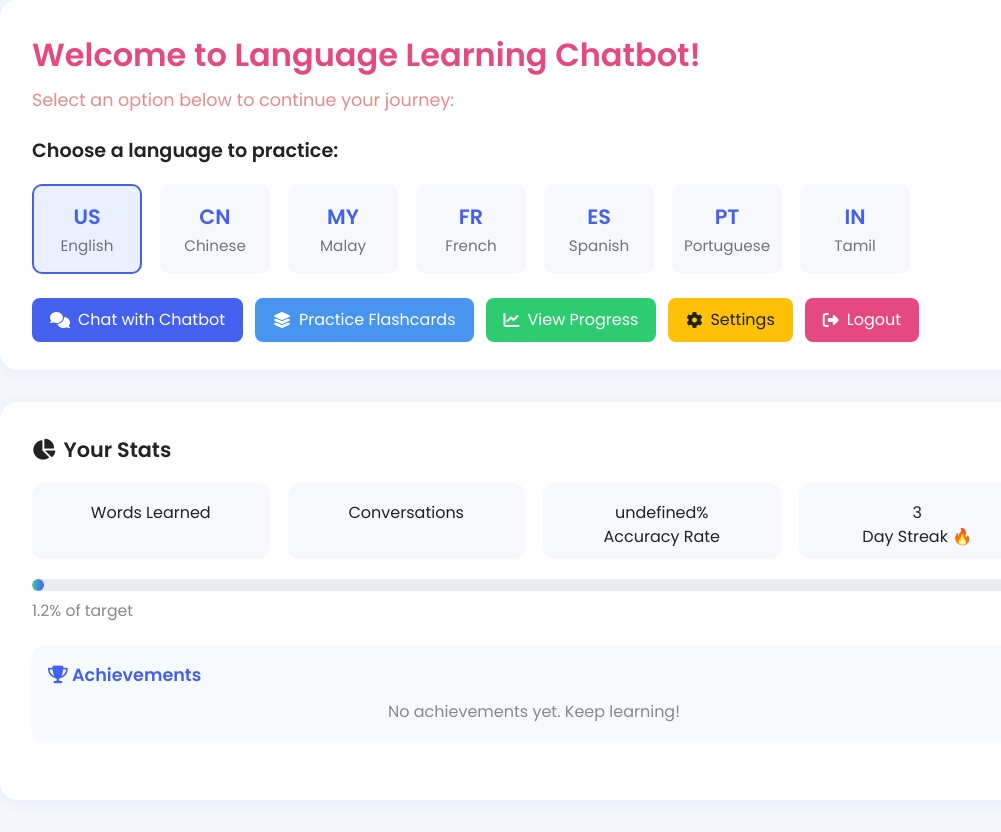
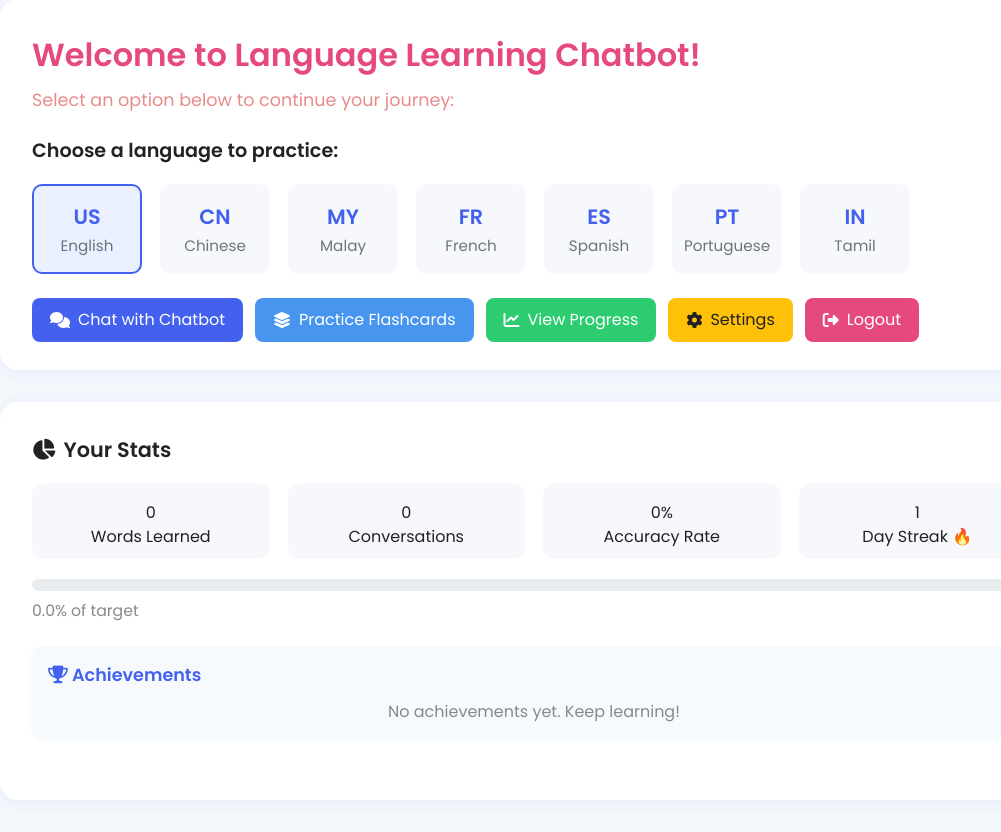
Before and after one commit to aidankhaliq/language-learning-app, a Flask app: page /dashboard in a window 1280 px wide. Shown: the part 97-929 px from the top of the page, without its empty margins (106-1107 px from the left). Run offline with Flask 3, Linux system fonts and the light colour scheme; the visitor is signed in with stand-in values (Sample User, id 1); data comes from the database, SQL or seed files in the repository; data that the repository does not hold is empty.

Commit message:
Fix progress tracking system and metrics display - Add missing quiz_results table creation to fix 'no such table' error - Enhance error handling in progress stats functions with try-catch blocks - Fix undefined values in dashboard and chatbot progress displays - Add real-time progress updates for quiz completion, study list, and chat sessions - Improve daily streak calculation with better null handling - Add debug logging for database table creation - Ensure all progress metrics display properly with fallback values

```diff
--- a/app.py
+++ b/app.py
@@ -251,6 +251,20 @@
                 )
             ''')
 
+            # Create legacy quiz results table (for backward compatibility)
+            conn.execute('''
+                CREATE TABLE IF NOT EXISTS quiz_results (
+                    id INTEGER PRIMARY KEY AUTOINCREMENT,
+                    user_id INTEGER NOT NULL,
+                    language TEXT NOT NULL,
+                    difficulty TEXT NOT NULL,
+                    score INTEGER NOT NULL,
+                    total INTEGER NOT NULL,
+                    timestamp DATETIME DEFAULT CURRENT_TIMESTAMP,
+                    FOREIGN KEY (user_id) REFERENCES users (id)
+                )
+            ''')
+
             # Create study list table for word tracking
             conn.execute('''
                 CREATE TABLE IF NOT EXISTS study_list (
@@ -296,6 +310,11 @@
             conn.commit()
             print("✅ Essential database tables created!")
 
+            # Log which tables exist for debugging
+            tables = conn.execute("SELECT name FROM sqlite_master WHERE type='table';").fetchall()
+            table_names = [table[0] for table in tables]
+            print(f"✅ Database tables: {', '.join(table_names)}")
+
     except Exception as e:
         print(f"Error initializing database tables: {e}")
         # Don't raise the exception to avoid breaking the app
@@ -438,6 +457,99 @@
             (user_id, notification_message, datetime.now())
         )
         conn.commit()
+
+def update_user_progress(user_id):
+    """
+    Updates user progress metrics immediately after an activity.
+
+    Args:
+        user_id (int): The ID of the user to update progress for
+    """
+    try:
+        with get_db_connection() as conn:
+            # Calculate current stats
+            words_learned = conn.execute(
+                'SELECT COUNT(*) as count FROM study_list WHERE user_id = ?',
+                (user_id,)
+            ).fetchone()['count']
+
+            conversation_count = conn.execute(
+                'SELECT COUNT(DISTINCT session_id) as count FROM chat_sessions WHERE user_id = ?',
+                (user_id,)
+            ).fetchone()['count']
+
+            # Calculate accuracy rate from both quiz tables
+            total_score = 0
+            total_questions = 0
+
+            try:
+                quiz_stats_enhanced = conn.execute('''
+                    SELECT
+                        SUM(score) as total_score,
+                        SUM(total) as total_questions
+                    FROM quiz_results_enhanced
+                    WHERE user_id = ?
+                ''', (user_id,)).fetchone()
+                total_score += quiz_stats_enhanced['total_score'] or 0
+                total_questions += quiz_stats_enhanced['total_questions'] or 0
+            except Exception as e:
+                print(f"Error querying quiz_results_enhanced in update_user_progress: {e}")
+
+            try:
+                quiz_stats_legacy = conn.execute('''
+                    SELECT
+                        SUM(score) as total_score,
+                        SUM(total) as total_questions
+                    FROM quiz_results
+                    WHERE user_id = ?
+                ''', (user_id,)).fetchone()
+                total_score += quiz_stats_legacy['total_score'] or 0
+                total_questions += quiz_stats_legacy['total_questions'] or 0
+            except Exception as e:
+                print(f"Error querying quiz_results (legacy) in update_user_progress: {e}")
+
+            accuracy_rate = 0
+            if total_questions and total_questions > 0:
+                accuracy_rate = (total_score / total_questions) * 100
+
+            # Update or insert progress record
+            today = datetime.now().date()
+            existing_progress = conn.execute(
+                'SELECT daily_streak, last_activity_date FROM user_progress WHERE user_id = ?',
+                (user_id,)
+            ).fetchone()
+
+            # Calculate streak
+            if existing_progress:
+                last_activity = None
+                if existing_progress['last_activity_date']:
+                    try:
+                        last_activity = datetime.strptime(existing_progress['last_activity_date'], '%Y-%m-%d').date()
+                    except (ValueError, TypeError):
+                        last_activity = None
+
+                if last_activity:
+                    days_diff = (today - last_activity).days
+                    if days_diff == 1:  # Consecutive day
+                        new_streak = (existing_progress['daily_streak'] or 0) + 1
+                    elif days_diff == 0:  # Same day
+                        new_streak = existing_progress['daily_streak'] or 1
+                    else:  # Streak broken
+                        new_streak = 1
+                else:
+                    new_streak = 1
+            else:
+                new_streak = 1
+
+            conn.execute('''
+                INSERT OR REPLACE INTO user_progress
+                (user_id, words_learned, conversation_count, accuracy_rate, daily_streak, last_activity_date, last_updated)
+                VALUES (?, ?, ?, ?, ?, ?, CURRENT_TIMESTAMP)
+            ''', (user_id, words_learned, conversation_count, accuracy_rate, new_streak, today))
+            conn.commit()
+
+    except Exception as e:
+        print(f"Error updating user progress: {e}")
 
 # --- Admin Decorator ---
 def admin_required(f):
@@ -1358,6 +1470,9 @@
                     INSERT INTO chat_sessions (session_id, user_id, language)
                     VALUES (?, ?, ?)
                 ''', (session_id, session['user_id'], language))
+
+                # Update user progress metrics for new conversation
+                update_user_progress(session['user_id'])
 
         # If image is present, use Gemini Vision
         if image_file and allowed_file(image_file.filename):
@@ -1826,6 +1941,9 @@
         percentage_score = int((correct/total)*100)
         quiz_notification = f"You scored {correct}/{total} ({percentage_score}%) in {language} {difficulty} quiz"
         add_notification(user_id, quiz_notification)
+
+        # Update user progress metrics
+        update_user_progress(user_id)
 
         # Create achievement notifications for special scores
         if correct == total:  # Perfect score
@@ -2741,6 +2859,11 @@
                     print(f"Error adding word '{word}' to study list: {e}")
             conn.commit()
         print(f"Total words added: {added}")
+
+        # Update user progress metrics if words were added
+        if added > 0:
+            update_user_progress(session['user_id'])
+
         return jsonify({'status': 'success', 'added': added})
 
     # Fallback to single word
@@ -2760,6 +2883,11 @@
             result = conn.execute('INSERT OR IGNORE INTO study_list (user_id, word, language, added_at, note) VALUES (?, ?, ?, CURRENT_TIMESTAMP, NULL)', (session['user_id'], word, language))
             conn.commit()
             print(f"Single word add result - Word: {word}, Changes: {conn.total_changes}")
+
+            # Update user progress metrics if word was added
+            if conn.total_changes > 0:
+                update_user_progress(session['user_id'])
+
         return jsonify({'status': 'success'})
     except Exception as e:
         print(f"Error in add_to_study_list: {e}")
@@ -2791,6 +2919,10 @@
         with get_db_connection() as conn:
             conn.execute('DELETE FROM study_list WHERE user_id = ? AND word = ?', (session['user_id'], word))
             conn.commit()
+
+            # Update user progress metrics after word removal
+            update_user_progress(session['user_id'])
+
         return jsonify({'status': 'success'})
     except Exception as e:
         print(f"Error in remove_from_study_list: {e}")
@@ -2823,14 +2955,19 @@
 
             # Update daily streak
             today = datetime.now().date()
-            last_activity = datetime.strptime(progress['last_activity_date'], '%Y-%m-%d').date() if progress['last_activity_date'] else None
+            last_activity = None
+            if progress['last_activity_date']:
+                try:
+                    last_activity = datetime.strptime(progress['last_activity_date'], '%Y-%m-%d').date()
+                except (ValueError, TypeError):
+                    last_activity = None
 
             if last_activity:
                 days_diff = (today - last_activity).days
                 if days_diff == 1:  # Consecutive day
-                    new_streak = progress['daily_streak'] + 1
+                    new_streak = (progress['daily_streak'] or 0) + 1
                 elif days_diff == 0:  # Same day
-                    new_streak = progress['daily_streak']
+                    new_streak = progress['daily_streak'] or 1
                 else:  # Streak broken
                     new_streak = 1
             else:
@@ -2849,18 +2986,39 @@
             ).fetchone()['count']
             print(f"Progress Stats - User {session['user_id']}: Conversations = {conversation_count}")
 
-            # Calculate accuracy rate from quiz results
-            quiz_stats = conn.execute('''
-                SELECT
-                    SUM(score) as total_score,
-                    SUM(total) as total_questions
-                FROM quiz_results
-                WHERE user_id = ?
-            ''', (session['user_id'],)).fetchone()
+            # Calculate accuracy rate from quiz results (using both tables for compatibility)
+            total_score = 0
+            total_questions = 0
+
+            try:
+                quiz_stats_enhanced = conn.execute('''
+                    SELECT
+                        SUM(score) as total_score,
+                        SUM(total) as total_questions
+                    FROM quiz_results_enhanced
+                    WHERE user_id = ?
+                ''', (session['user_id'],)).fetchone()
+                total_score += quiz_stats_enhanced['total_score'] or 0
+                total_questions += quiz_stats_enhanced['total_questions'] or 0
+            except Exception as e:
+                print(f"Error querying quiz_results_enhanced: {e}")
+
+            try:
+                quiz_stats_legacy = conn.execute('''
+                    SELECT
+                        SUM(score) as total_score,
+                        SUM(total) as total_questions
+                    FROM quiz_results
+                    WHERE user_id = ?
+                ''', (session['user_id'],)).fetchone()
+                total_score += quiz_stats_legacy['total_score'] or 0
+                total_questions += quiz_stats_legacy['total_questions'] or 0
+            except Exception as e:
+                print(f"Error querying quiz_results (legacy): {e}")
 
             accuracy_rate = 0
-            if quiz_stats['total_questions'] and quiz_stats['total_questions'] > 0:
-                accuracy_rate = (quiz_stats['total_score'] / quiz_stats['total_questions']) * 100
+            if total_questions and total_questions > 0:
+                accuracy_rate = (total_score / total_questions) * 100
 
             # Calculate overall progress percentage (weighted average)
             progress_percentage = min(100, (
@@ -2921,13 +3079,13 @@
             ''', (session['user_id'],)).fetchall()
 
             return jsonify({
-                'words_learned': words_learned,
-                'conversation_count': conversation_count,
-                'accuracy_rate': round(accuracy_rate, 1),
-                'progress_percentage': round(progress_percentage, 1),
-                'daily_streak': new_streak,
-                'new_achievements': achievements,
-                'achievements': [dict(achievement) for achievement in user_achievements]
+                'words_learned': words_learned or 0,
+                'conversation_count': conversation_count or 0,
+                'accuracy_rate': round(accuracy_rate or 0, 1),
+                'progress_percentage': round(progress_percentage or 0, 1),
+                'daily_streak': new_streak or 0,
+                'new_achievements': achievements or [],
+                'achievements': [dict(achievement) for achievement in user_achievements] if user_achievements else []
             })
 
     except Exception as e:
--- a/templates/dashboard.html
+++ b/templates/dashboard.html
@@ -543,12 +543,12 @@
         fetch('/get_progress_stats')
             .then(res => res.json())
             .then(stats => {
-                document.getElementById('words-learned').textContent = stats.words_learned;
-                document.getElementById('conversation-count').textContent = stats.conversation_count;
-                document.getElementById('accuracy-rate').textContent = stats.accuracy_rate + '%';
-                document.getElementById('progress-fill').style.width = stats.progress_percentage + '%';
-                document.getElementById('progress-label').textContent = stats.progress_percentage.toFixed(1) + '% of target';
-                document.getElementById('daily-streak').textContent = stats.daily_streak;
+                document.getElementById('words-learned').textContent = stats.words_learned || 0;
+                document.getElementById('conversation-count').textContent = stats.conversation_count || 0;
+                document.getElementById('accuracy-rate').textContent = (stats.accuracy_rate || 0) + '%';
+                document.getElementById('progress-fill').style.width = (stats.progress_percentage || 0) + '%';
+                document.getElementById('progress-label').textContent = (stats.progress_percentage || 0).toFixed(1) + '% of target';
+                document.getElementById('daily-streak').textContent = stats.daily_streak || 0;
                 // Achievements
                 const achievementsGrid = document.getElementById('achievements-grid');
                 achievementsGrid.innerHTML = '';
@@ -567,6 +567,14 @@
             })
             .catch(error => {
                 console.error('Error fetching dashboard stats:', error);
+                // Set default values on error
+                document.getElementById('words-learned').textContent = 0;
+                document.getElementById('conversation-count').textContent = 0;
+                document.getElementById('accuracy-rate').textContent = '0%';
+                document.getElementById('progress-fill').style.width = '0%';
+                document.getElementById('progress-label').textContent = '0% of target';
+                document.getElementById('daily-streak').textContent = 0;
+                document.getElementById('achievements-grid').innerHTML = '<div style="color:#888; text-align:center; width: 100%;">Error loading achievements</div>';
             });
     }
     // Patch window.onload to also update stats
```
Also changed, not shown: templates/chatbot.html (+11 -5 lines).
